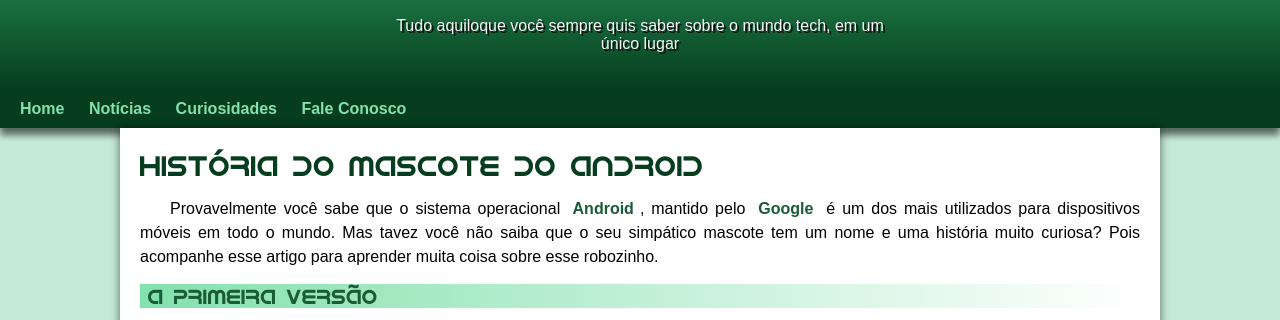
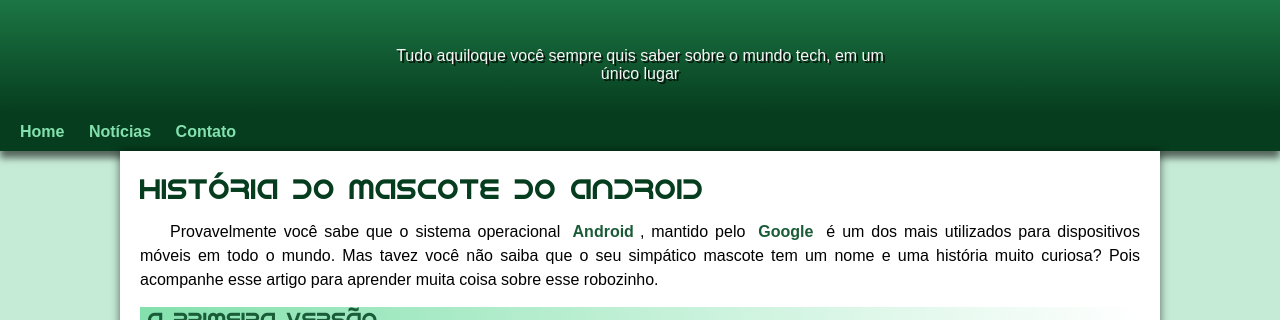
Before and after one commit to PedroSdantas/projeto-android, a plain HTML site: page index.html in a window 1280 px wide. Shown: the part 100-420 px from the top of the page. Drawn offline with Linux system fonts and the light colour scheme.

Commit message:
Atualização com correção de padding

```diff
--- a/estilo/style.css
+++ b/estilo/style.css
@@ -51,7 +51,7 @@ header > p{
     padding-right: 10px;
     padding-left: 10px;
     margin: auto;
-    margin-bottom: 20px;
+    padding: 30px;
     text-shadow: 2px 2px 0px rgba(0, 0, 0, 0.774);
 }
 
--- a/index.html
+++ b/index.html
@@ -16,8 +16,7 @@
     <nav>
         <a href="#">Home</a>
         <a href="#">Notícias</a>
-        <a href="#">Curiosidades</a>
-        <a href="#">Fale Conosco</a>
+        <a href="#">Contato</a>
     </nav>
     <main>
         <article>
```
